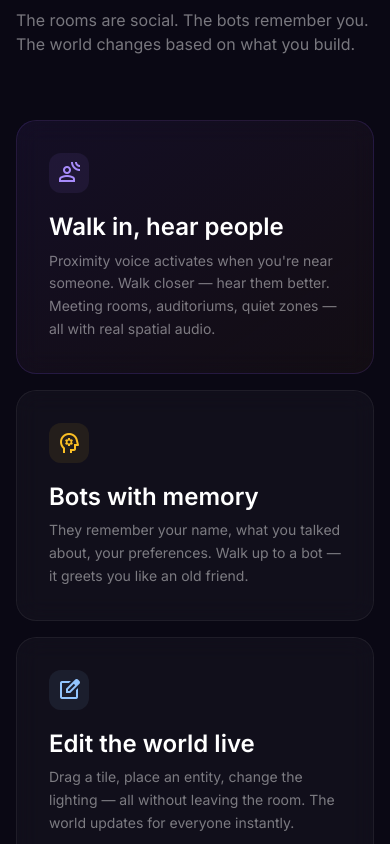
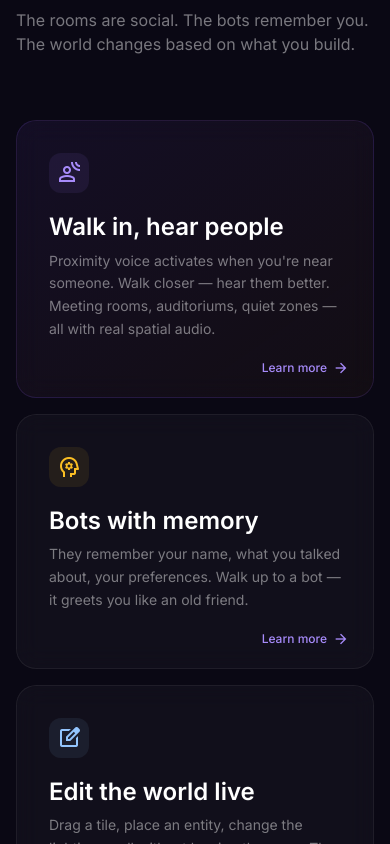
Before and after one commit to BAWES-Universe/bawes-new-website, a Next.js app: page / in a window 390 px wide. Shown: the part 1660-2504 px from the top of the page. Built offline with nearby package versions, Linux system fonts and the light colour scheme; no server answers.

Commit message:
fix: make bento-card arrow always visible (not hover-only) — no more flash on mobile tap

```diff
--- a/app/about/page.tsx
+++ b/app/about/page.tsx
@@ -80,14 +80,14 @@ export default function About() {
                 whileInView={{ opacity: 1, y: 0 }}
                 viewport={{ once: true }}
                 transition={{ delay: i * 0.05 }}
-                className="bento-card h-full pb-14"
+                className="bento-card h-full"
               >
                 <div className="w-11 h-11 rounded-xl flex items-center justify-center mb-4" style={{ background: 'rgba(167,139,250,0.12)' }}>
                   <span className="material-symbols-outlined text-xl text-accent-purple">{feature.icon}</span>
                 </div>
                 <h3 className="font-headline-card text-headline-card text-white mb-2">{feature.title}</h3>
                 <p className="text-sm text-text-muted leading-relaxed">{feature.description}</p>
-                <div className="bento-card-hover-cta">
+                <div className="bento-card-arrow">
                   <span className="material-symbols-outlined text-sm">arrow_forward</span>
                   Learn more
                 </div>
--- a/app/ai-bots/page.tsx
+++ b/app/ai-bots/page.tsx
@@ -79,14 +79,14 @@ export default function AiBots() {
                 whileInView={{ opacity: 1, y: 0 }}
                 viewport={{ once: true }}
                 transition={{ delay: i * 0.05 }}
-                className="bento-card h-full pb-14"
+                className="bento-card h-full"
               >
                 <div className="w-11 h-11 rounded-xl flex items-center justify-center mb-4" style={{ background: 'rgba(167,139,250,0.12)' }}>
                   <span className="material-symbols-outlined text-xl text-accent-purple">{feature.icon}</span>
                 </div>
                 <h3 className="font-headline-card text-headline-card text-white mb-2">{feature.title}</h3>
                 <p className="text-sm text-text-muted leading-relaxed">{feature.description}</p>
-                <div className="bento-card-hover-cta">
+                <div className="bento-card-arrow">
                   <span className="material-symbols-outlined text-sm">arrow_forward</span>
                   Learn more
                 </div>
--- a/app/communication/page.tsx
+++ b/app/communication/page.tsx
@@ -80,14 +80,14 @@ export default function Communication() {
                 whileInView={{ opacity: 1, y: 0 }}
                 viewport={{ once: true }}
                 transition={{ delay: i * 0.05 }}
-                className="bento-card h-full pb-14"
+                className="bento-card h-full"
               >
                 <div className="w-11 h-11 rounded-xl flex items-center justify-center mb-4" style={{ background: 'rgba(167,139,250,0.12)' }}>
                   <span className="material-symbols-outlined text-xl text-accent-purple">{feature.icon}</span>
                 </div>
                 <h3 className="font-headline-card text-headline-card text-white mb-2">{feature.title}</h3>
                 <p className="text-sm text-text-muted leading-relaxed">{feature.description}</p>
-                <div className="bento-card-hover-cta">
+                <div className="bento-card-arrow">
                   <span className="material-symbols-outlined text-sm">arrow_forward</span>
                   Learn more
                 </div>
--- a/app/globals.css
+++ b/app/globals.css
@@ -97,6 +97,7 @@
   .bento-card {
     border-radius: 20px;
     padding: 2rem;
+    padding-bottom: 3.5rem;
     background: rgba(255,255,255,0.03);
     border: 1px solid rgba(255,255,255,0.06);
     backdrop-filter: blur(12px);
@@ -115,23 +116,27 @@
     background: linear-gradient(145deg, rgba(139,92,246,0.08), rgba(245,158,11,0.04));
     border-color: rgba(139,92,246,0.15);
   }
-  .bento-card-hover-cta {
+  .bento-card-arrow {
     position: absolute;
-    bottom: -80px;
-    left: 2rem;
-    right: 2rem;
+    bottom: 1.25rem;
+    right: 1.5rem;
     display: flex;
     align-items: center;
-    gap: 8px;
-    font-size: 13px;
+    gap: 6px;
+    font-size: 12px;
     font-weight: 500;
     color: #a78bfa;
-    opacity: 0;
     transition: all 0.3s;
   }
-  .bento-card:hover .bento-card-hover-cta {
-    opacity: 1;
-    bottom: 1.75rem;
+  .bento-card:hover .bento-card-arrow {
+    gap: 10px;
+  }
+  .bento-card-arrow .material-symbols-outlined {
+    font-size: 16px;
+    transition: transform 0.3s;
+  }
+  .bento-card:hover .bento-card-arrow .material-symbols-outlined {
+    transform: translateX(4px);
   }
 
   /* ─── MATERIAL SYMBOLS ─── */
--- a/app/page.tsx
+++ b/app/page.tsx
@@ -145,7 +145,7 @@ function Bentocard({ icon, iconColor, title, desc, href, wide, highlight }: {
         </div>
         <h3 className="font-headline-card text-headline-card text-white mb-2">{title}</h3>
         <p className="text-sm text-text-muted leading-relaxed">{desc}</p>
-        <div className="bento-card-hover-cta">
+        <div className="bento-card-arrow">
           Learn more <span className="material-symbols-outlined text-sm transition-transform duration-300 group-hover:translate-x-1">arrow_forward</span>
         </div>
       </motion.div>
--- a/app/platform/page.tsx
+++ b/app/platform/page.tsx
@@ -68,14 +68,14 @@ export default function Platform() {
                 whileInView={{ opacity: 1, y: 0 }}
                 viewport={{ once: true }}
                 transition={{ delay: i * 0.1 }}
-                className="bento-card h-full pb-14"
+                className="bento-card h-full"
               >
                 <div className="w-11 h-11 rounded-xl flex items-center justify-center mb-4" style={{ background: 'rgba(167,139,250,0.12)' }}>
                   <span className="material-symbols-outlined text-xl text-accent-purple">{feature.icon}</span>
                 </div>
                 <h3 className="font-headline-card text-headline-card text-white mb-2">{feature.title}</h3>
                 <p className="text-sm text-text-muted leading-relaxed">{feature.description}</p>
-                <div className="bento-card-hover-cta">
+                <div className="bento-card-arrow">
                   <span className="material-symbols-outlined text-sm">arrow_forward</span>
                   Learn more
                 </div>
```
Also changed, not shown: app/build/page.tsx.
